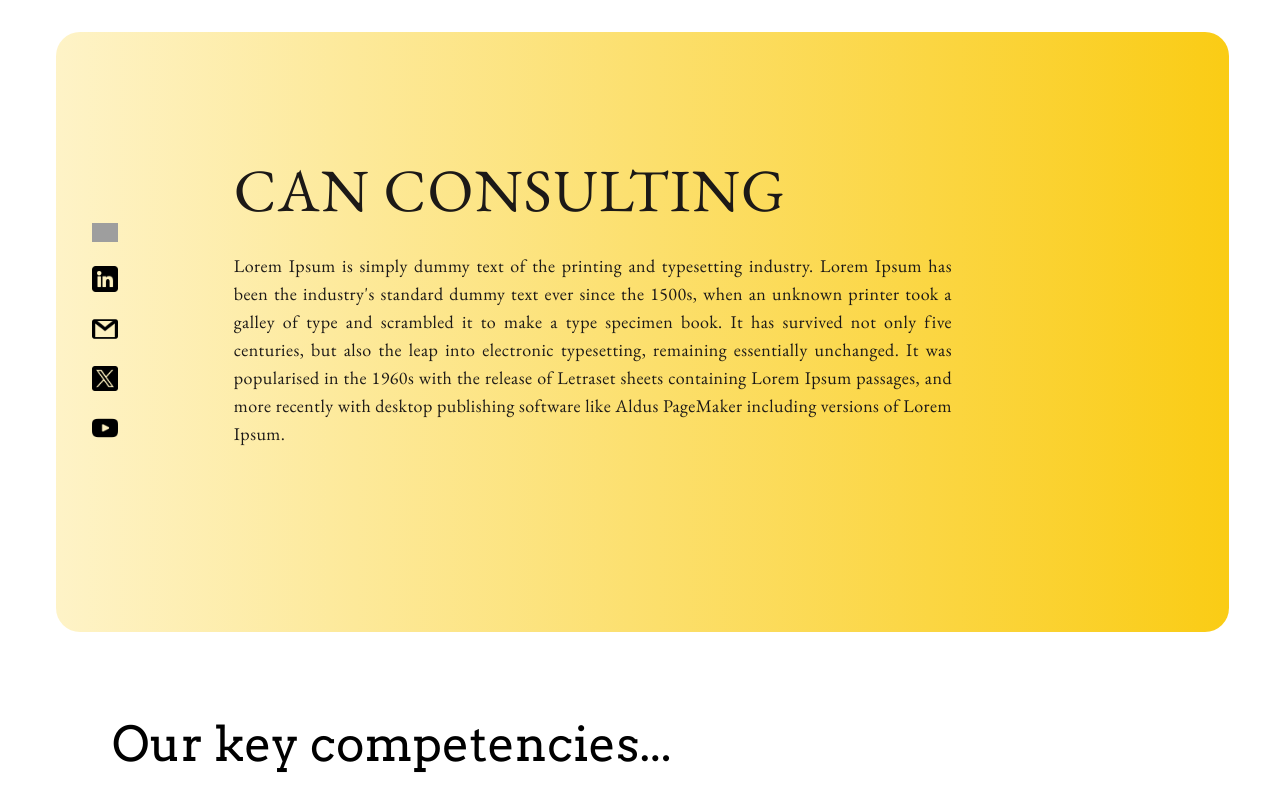
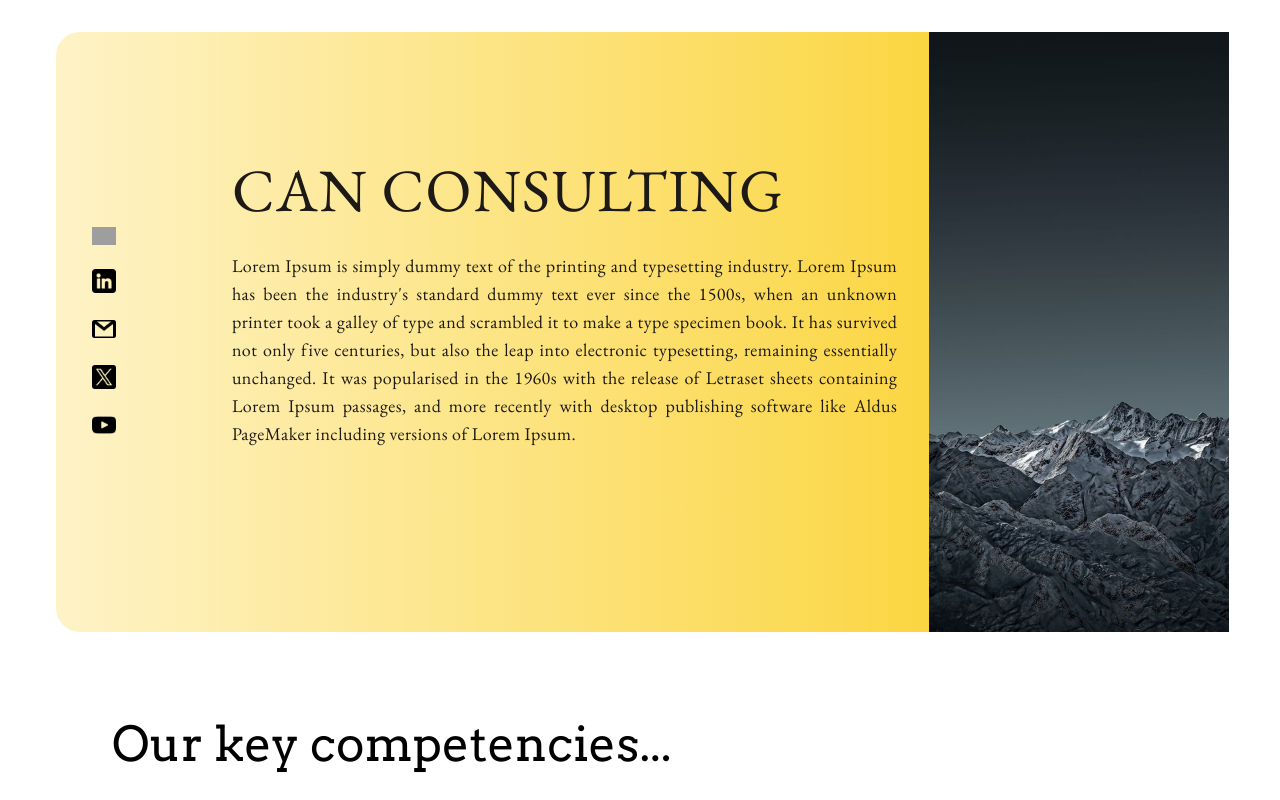
Before and after one commit to sanjanarjn/can-portfolio, a React (Create React App) app: page / in a window 1280 px wide. Shown: the top 800 px of the page. Built offline with nearby package versions, Linux system fonts and the light colour scheme; grey boxes are pictures that could not be loaded.

Commit message:
Adding bg  image to panel

```diff
--- a/src/components/PortfolioHeader.js
+++ b/src/components/PortfolioHeader.js
@@ -3,7 +3,7 @@
 import gmailIcon from "../images/gmail.png";
 import twitterIcon from "../images/twitter.png";
 import youtubeIcon from "../images/youtube.png";
-
+import bgImage from "../images/panel-bg.jpeg"
 import "./portfolio.css";
 
 function PortfolioHeader() {
@@ -37,6 +37,7 @@
           </span>
         </div>
       </div>
+      <img src={bgImage} />
     </div>
   );
 }
```
Also changed, not shown: src/images/panel-bg.jpeg (added).
